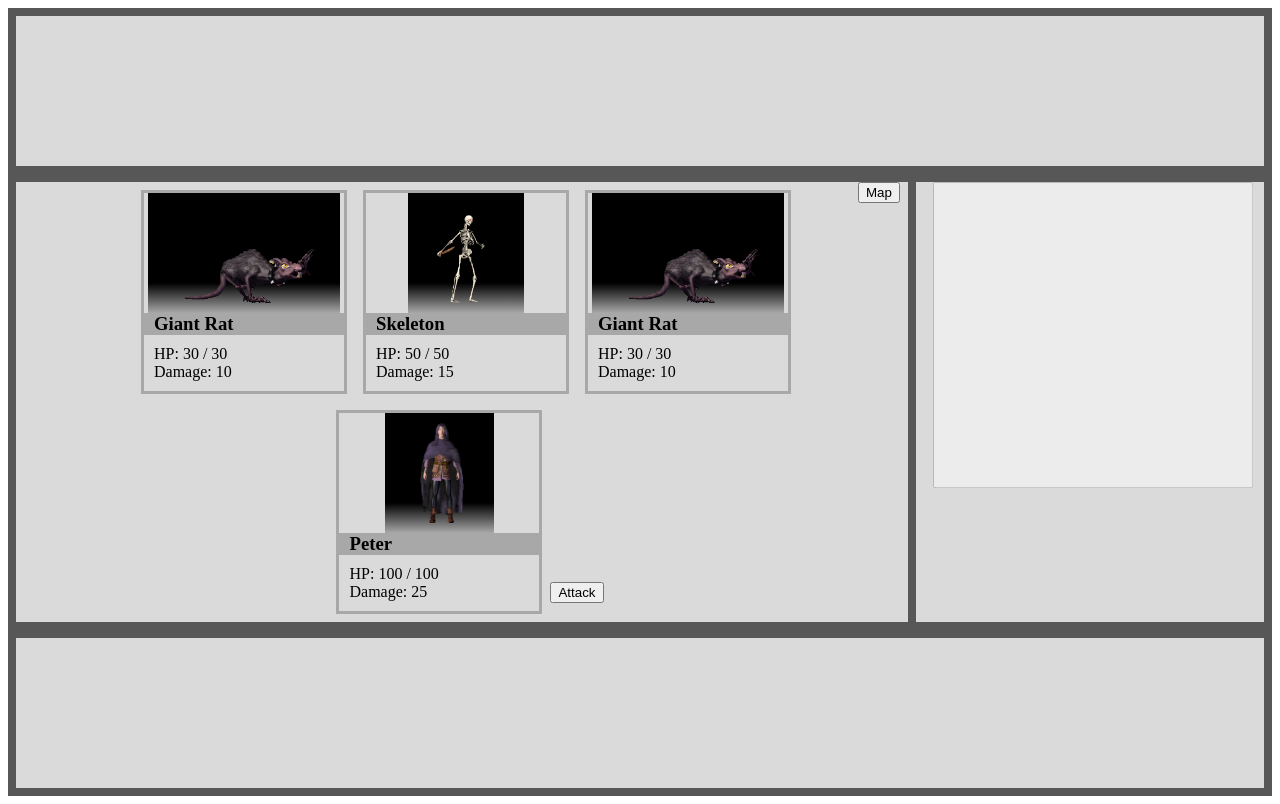
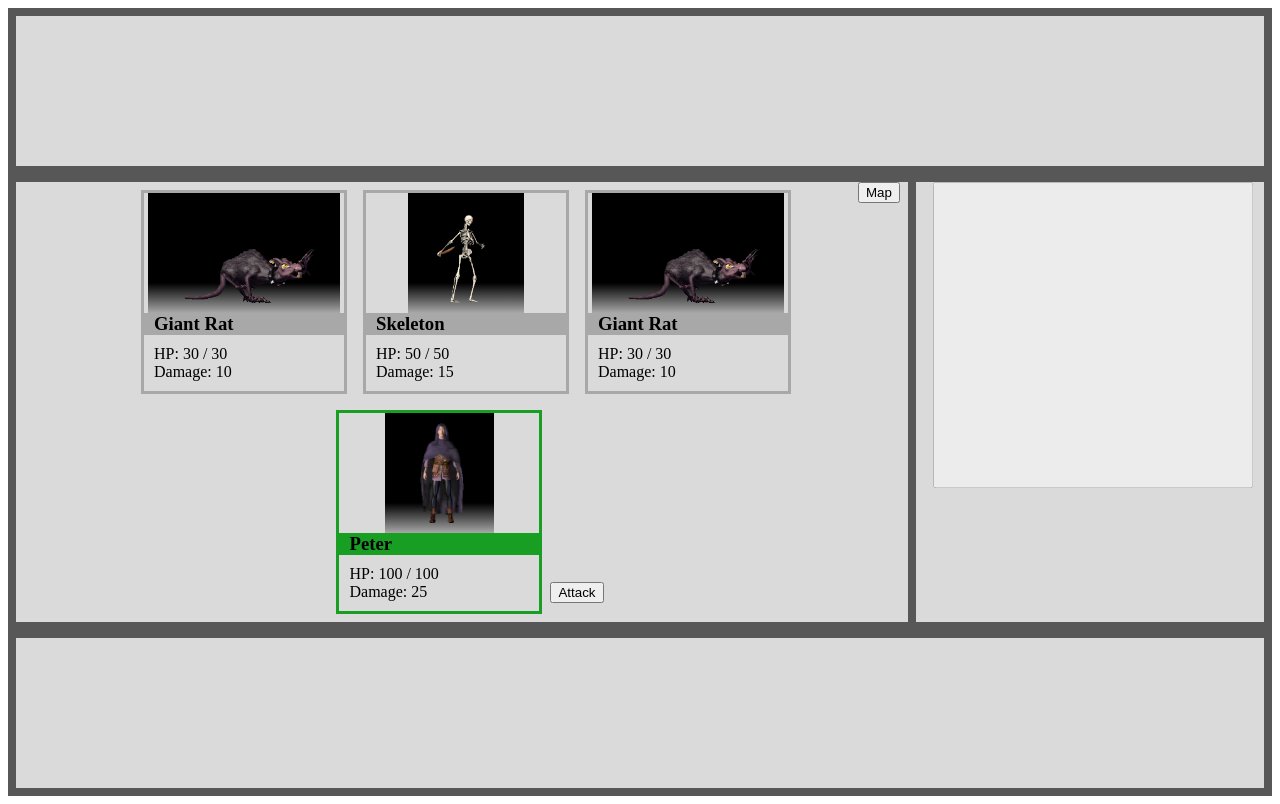
Before and after one commit to viktorpts/dom-game, a website: page index.html in a window 1280 px wide. Drawn offline with Linux system fonts and the light colour scheme.

Commit message:
Extracted encounter in own file

```diff
--- a/index.html
+++ b/index.html
@@ -33,9 +33,10 @@
     <div id="dungeon">
     </div>
 
+    <script src="src/events.js"></script>
     <script src="src/dom.js"></script>
-    <script src="src/events.js"></script>
     <script src="src/character.js"></script>
+    <script src="src/encounter.js"></script>
     <script src="src/index.js"></script>
 </body>
 
--- a/src/character.js
+++ b/src/character.js
@@ -11,12 +11,14 @@ Object.assign(window.game, (function() {
         },
         rat: {
             name: 'Giant Rat',
+            ai: true,
             img: 'rat.png',
             hp: 30,
             dmg: 10
         },
         skeleton: {
             name: 'Skeleton',
+            ai: true,
             img: 'skeleton.png',
             hp: 50,
             dmg: 15
--- /dev/null
+++ b/src/encounter.js
@@ -0,0 +1,67 @@
+/* globals e, game */
+
+Object.assign(window.game, (function () {
+    return {
+        encounterController
+    };
+
+    function encounterController(enemySlot, player) {
+        let characters = [];
+        let initiative;
+
+        enemySlot.addEventListener('click', selectTarget);
+
+        return {
+            enter,
+            onPlayerAttack
+        };
+
+        function onPlayerAttack() {
+            enableTargetting(player);
+        }
+
+        function onEnemyAttack() {
+            enableTargetting();
+        }
+
+        function selectTarget({ target }) {
+            while (target != enemySlot && target.classList.contains('targettable') == false) {
+                target = target.parentNode;
+            }
+            if (target.classList.contains('targettable')) {
+                const selected = characters.find(e => e.element == target);
+                if (selected) {
+                    player.character.attack(selected.character);
+                }
+                disableTargetting();
+                nextTurn();
+            } else {
+                disableTargetting();
+            }
+        }
+
+        function enableTargetting(source) {
+            characters
+                .filter(c => c.character.alive && c != source)
+                .forEach(c => c.element.classList.add('targettable'));
+        }
+
+        function disableTargetting() {
+            characters.forEach(e => e.element.classList.remove('targettable'));
+        }
+
+        function nextTurn() {
+            initiative = (initiative + 1) % characters.length;
+            characters.forEach(c => c.element.classList.remove('active'));
+            characters[initiative].element.classList.add('active');
+            game.events.onBeginTurn(characters[initiative]);
+        }
+
+        function enter(enemies) {
+            characters = [player, ...enemies];
+            initiative = -1;
+
+            nextTurn();
+        }
+    }
+})());
--- a/src/events.js
+++ b/src/events.js
@@ -1 +1,27 @@
-window.game = {};
+window.game = (function() {
+    return {
+        events: {
+            onBeginTurn: createObserver()
+        }
+    };
+
+    function createObserver() {
+        const listeners = new Set();
+        fire.subscribe = subscribe;
+        fire.unsubscribe = unsubscribe;
+
+        return fire;
+
+        function fire(...params) {
+            listeners.forEach(l => l(...params));
+        }
+
+        function subscribe(listener) {
+            listeners.add(listener);
+        }
+
+        function unsubscribe(listener) {
+            listeners.delete(listener);
+        }
+    }
+})();
--- a/src/index.js
+++ b/src/index.js
@@ -12,40 +12,38 @@ Object.assign(window.game, (function () {
         game.createCharacter('rat'),
     ];
 
+    const encounterController = game.encounterController(enemySlot, player);
+
     const controls = e('div', { id: 'controls' },
-        e('button', { onClick: onPlayerAttack }, 'Attack')
+        e('button', { onClick: encounterController.onPlayerAttack }, 'Attack')
     );
+    disableControls();
 
     playerSlot.appendChild(player.element);
     playerSlot.appendChild(controls);
     enemies.forEach(e => enemySlot.appendChild(e.element));
 
-    enemySlot.addEventListener('click', selectTarget);
+    game.events.onBeginTurn.subscribe(onBeginTurn);
 
-    function selectTarget({ target }) {
-        while (target != enemySlot && target.classList.contains('targettable') == false) {
-            target = target.parentNode;
-        }
-        if (target.classList.contains('targettable')) {
-            const selected = enemies.find(e => e.element == target);
-            if (selected) {
-                player.character.attack(selected.character);
-            }
-            disableTargetting();
+    // Begin encounter as player
+    encounterController.enter(enemies);
+
+    function onBeginTurn(controller) {
+        if (controller.character.ai) {
+            console.log('AI controlled');
+            disableControls();
+
         } else {
-            disableTargetting();
+            console.log('Player turn');
+            enableControls();
         }
     }
 
-    function onPlayerAttack() {
-        enableTargetting();
+    function enableControls() {
+        [...controls.children].forEach(c => c.disabled = false);
     }
 
-    function enableTargetting() {
-        enemies.filter(e => e.character.alive).forEach(e => e.element.classList.add('targettable'));
-    }
-
-    function disableTargetting() {
-        enemies.forEach(e => e.element.classList.remove('targettable'));
+    function disableControls() {
+        [...controls.children].forEach(c => c.disabled = true);
     }
 })());
```
